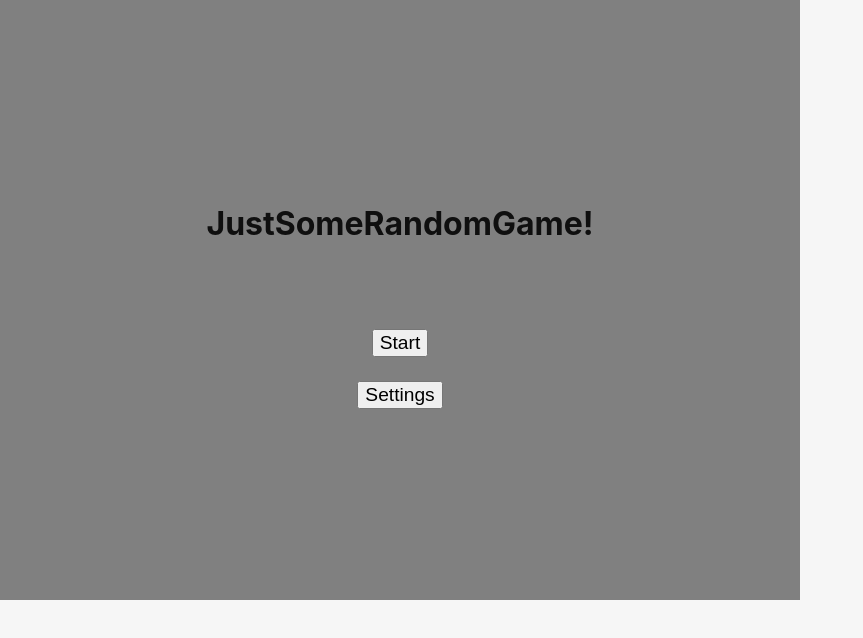
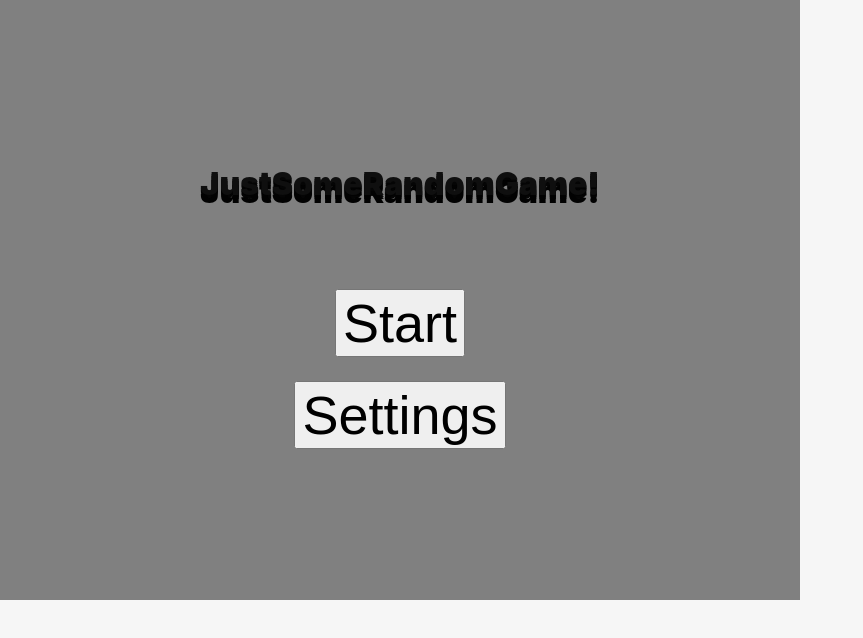
Before and after one commit to BlueAmongUs/JustSomeRandomGame, a website built with Vite: page src/index.html in a window 1280 px wide. Both pictures are taken after a click on the button "Start". Shown: the whole page, without its empty margins (0-863 px from the left). Built offline with nearby package versions, Linux system fonts and the light colour scheme.

Commit message:
Imrpoved README.md

```diff
--- a/package.json
+++ b/package.json
@@ -7,6 +7,10 @@
     "tauri": "tauri"
   },
   "devDependencies": {
-    "@tauri-apps/cli": "^2"
+    "@tauri-apps/cli": "^2.0.4",
+    "vite": "^5.4.10"
+  },
+  "dependencies": {
+    "@tauri-apps/api": "^2.0.3"
   }
 }
--- a/src/index.html
+++ b/src/index.html
@@ -4,22 +4,31 @@
   <meta charset="UTF-8">
   <meta name="viewport" content="width=device-width, initial-scale=1.0">
   <title>Random Game</title>
-  <script type="module" src="main.js"></script>
+  <script type="module" defer src="main.js"></script>
   <link rel="stylesheet" href="styles.css">
 </head>
 <body>
-  <div id="start-menu">
-    <h1 id="title">JustSomeRandomGame!</h1>
-    <br>
-    <br>
-    <br>
+  <div class="window" id="settings">
+
+  </div>
+
+  <div class="window" id="game">
+
+  </div>
+
+  <div class="window" id="menu">
+    <h1 id="start-title">JustSomeRandomGame!</h1>
+    <br/>
+    <br/>
+    <br/>
     <div id="buttons">
-      <button type="button" id="start">Start</button>
+      <button type="button" id="start-btn">Start</button>
       <br/>
       <br/>
-      <button type="button" id="settings">Settings</button>
+      <button type="button" id="settings-btn">Settings</button>
     </div>
   </div>
+
   <canvas width="800" height="600" id="canvas">
     Your browser doesn't support canvas
   </canvas>
--- /dev/null
+++ b/src/js/states.js
@@ -0,0 +1,22 @@
+export class State {
+    _current_state;
+    /**
+     *
+     * @param {string[]} states
+     * @param {string?} current_state
+     */
+    constructor(states, current_state) {
+      this.states = states;
+      this._current_state = current_state;
+    }
+    /**
+     * @param {string} new_state
+     * @returns {string} old state
+    */
+    set set(new_state) {
+      let old_state = this._current_state
+      this._current_state = new_state;
+      return old_state;
+    }
+    get get() { return this._current_state };
+}
--- a/src/main.js
+++ b/src/main.js
@@ -1,18 +1,24 @@
-const { invoke } = window.__TAURI__.core;
+// import { invoke } from "@tauri-apps/api";
 
-let greetInputEl;
-let greetMsgEl;
+import { State } from "./js/states.js";
 
-async function greet() {
+let settings = document.getElementById("settings");
+let game = document.getElementById("game");
+let menu = document.getElementById("menu");
+
+let start_btn = document.getElementById("start-btn");
+let settings_btn = document.getElementById("settings-btn");
+
+let game_state = new State(["menu", "settings", "game"], "menu");
+console.log(game_state.get);
+
+async function onStart() {
   // Learn more about Tauri commands at https://tauri.app/develop/calling-rust/
-  greetMsgEl.textContent = await invoke("greet", { name: greetInputEl.value });
+  greetMsgEl.textContent = await invoke("greet", "world!");
 }
 
-window.addEventListener("DOMContentLoaded", () => {
-  greetInputEl = document.querySelector("#greet-input");
-  greetMsgEl = document.querySelector("#greet-msg");
-  document.querySelector("#greet-form").addEventListener("submit", (e) => {
-    e.preventDefault();
-    greet();
-  });
-});
+function onSettings() {
+  menu.classList.add("disappear");
+}
+
+start_btn.onclick = onStart;
--- a/src/styles.css
+++ b/src/styles.css
@@ -1,8 +1,10 @@
 :root {
   font-family: Inter, Avenir, Helvetica, Arial, sans-serif;
-  font-size: 16px;
+  font-size: large;
   line-height: 24px;
-  font-weight: 400;
+  font-weight: 900;
+
+  user-select: none;
 
   color: #0f0f0f;
   background-color: #f6f6f6;
@@ -21,7 +23,19 @@ body {
   padding: 0;
 }
 
-#start-menu {
+#start-title {
+  font-size: xx-large;
+  text-shadow: 0px 8px #020202, 0px 4px #050505, 0px 2px #0A0A0A;
+  font-weight: 900;
+}
+
+.disappear {
+  display: none;
+}
+
+.window {
+  display: block;
+  background: none;
   position: fixed;
   width: 800px;
   height: 600px;
@@ -36,7 +50,12 @@ body {
 }
 
 button {
-  font-size: larger;
+  font-size: 3rem;
+  transition: 250ms;
+}
+
+button:hover {
+  padding: 0 1rem;
 }
 
 @media (prefers-color-scheme: dark) {
```
Also changed, not shown: README.md, 1 other file.
